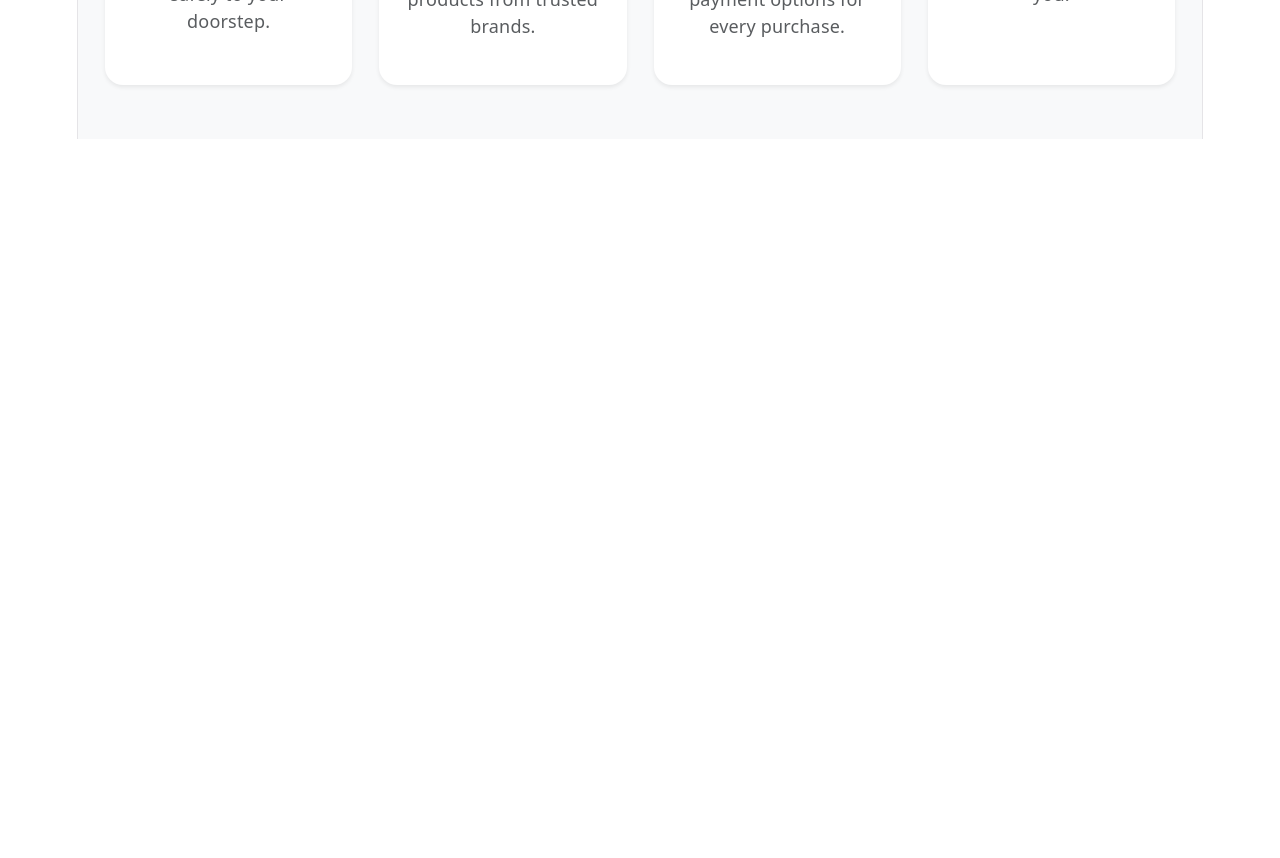
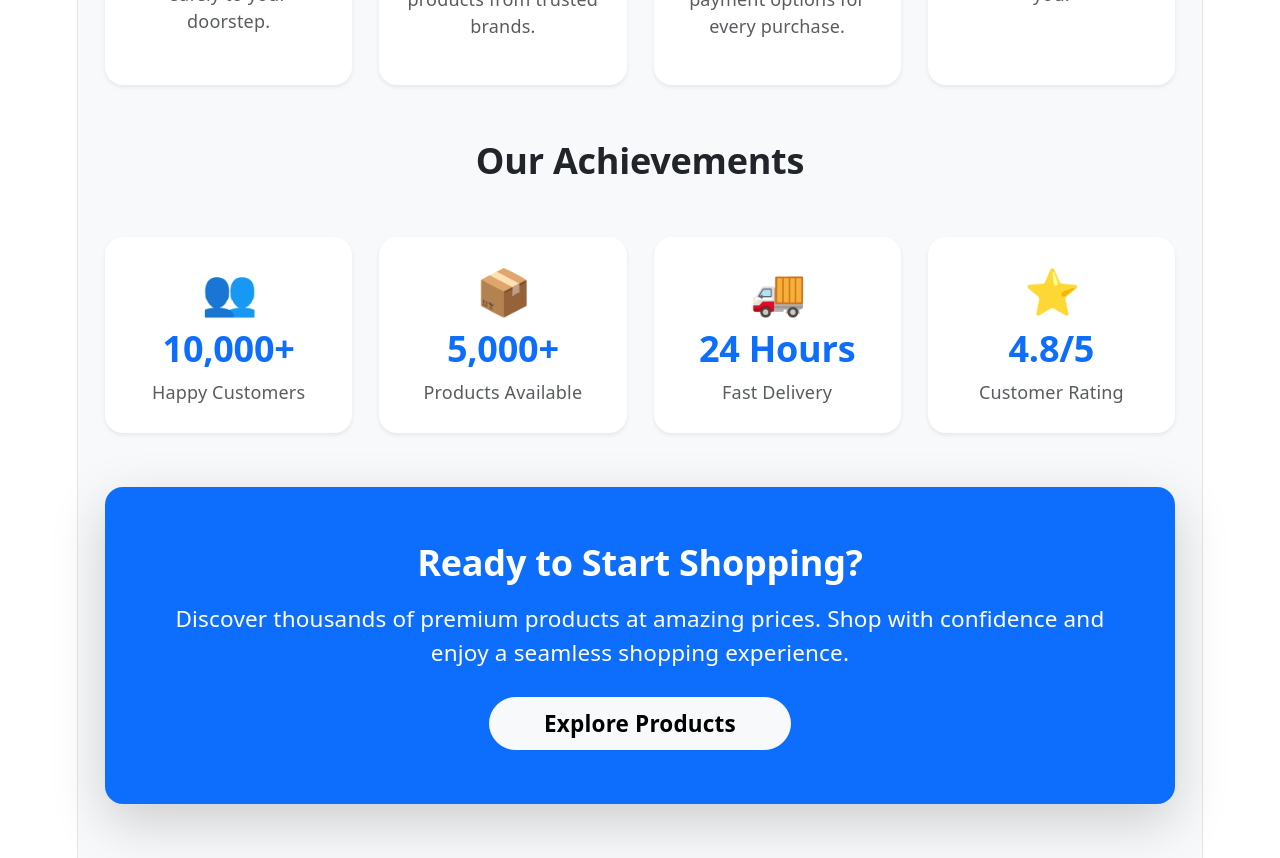
Before and after one commit to saniyamehra03/Ecommerce_intern, a React (Vite) app: page /about in a window 1280 px wide. Shown: the part 1120-1978 px from the top of the page. Before the commit the page ends 1259 px from the top, so only its background shows below. Built offline with nearby package versions, Linux system fonts and the light colour scheme.

Commit message:
Complete About page with modern UI sections

```diff
--- a/src/pages/About.jsx
+++ b/src/pages/About.jsx
@@ -1,6 +1,6 @@
 import React from 'react'
 import shopeImage from "../assets/shope.png";
-
+import { Link } from "react-router-dom";
 const About = () => {
   return (
     <div className="container-fluid bg-light py-5">
@@ -79,6 +79,78 @@ const About = () => {
     </div>
 
     </div>
+    <div className="mt-5">
+  <h2 className="text-center fw-bold mb-5">
+    Our Achievements
+  </h2>
+
+  <div className="row g-4">
+
+    <div className="col-md-3">
+      <div className="card about-card border-0 shadow-sm rounded-4 text-center p-4 h-100">
+        <h1>👥</h1>
+        <h2 className="fw-bold text-primary">10,000+</h2>
+        <p className="text-muted mb-0">
+          Happy Customers
+        </p>
+      </div>
+    </div>
+
+    <div className="col-md-3">
+      <div className="card about-card border-0 shadow-sm rounded-4 text-center p-4 h-100">
+        <h1>📦</h1>
+        <h2 className="fw-bold text-primary">5,000+</h2>
+        <p className="text-muted mb-0">
+          Products Available
+        </p>
+      </div>
+    </div>
+
+    <div className="col-md-3">
+      <div className="card about-card border-0 shadow-sm rounded-4 text-center p-4 h-100">
+        <h1>🚚</h1>
+        <h2 className="fw-bold text-primary">24 Hours</h2>
+        <p className="text-muted mb-0">
+          Fast Delivery
+        </p>
+      </div>
+    </div>
+
+    <div className="col-md-3">
+      <div className="card about-card border-0 shadow-sm rounded-4 text-center p-4 h-100">
+        <h1>⭐</h1>
+        <h2 className="fw-bold text-primary">4.8/5</h2>
+        <p className="text-muted mb-0">
+          Customer Rating
+        </p>
+      </div>
+    </div>
+     <div className="mt-5">
+  <div className="card border-0 bg-primary text-white rounded-4 shadow-lg p-5 text-center">
+
+    <h2 className="fw-bold mb-3">
+      Ready to Start Shopping?
+    </h2>
+
+    <p className="mb-4 fs-5">
+      Discover thousands of premium products at amazing prices.
+      Shop with confidence and enjoy a seamless shopping experience.
+    </p>
+
+    <div>
+      <Link
+        to="/products"
+        className="btn btn-light btn-lg rounded-pill px-5 fw-bold"
+      >
+        Explore Products
+      </Link>
+    </div>
+
+  </div>
+</div>
+  </div>
+</div>
+
     </div>
     </div>
     </div>
```
